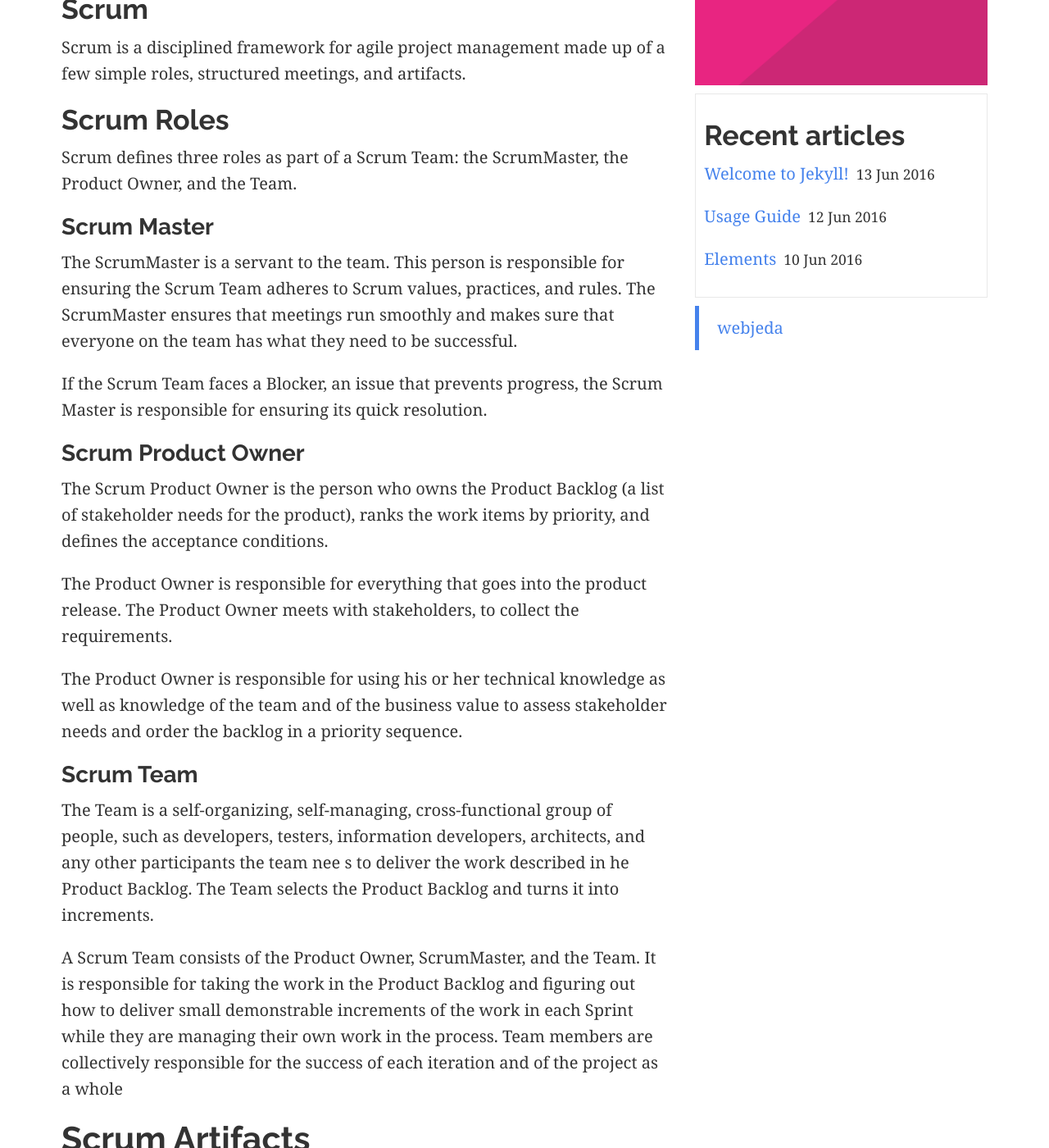
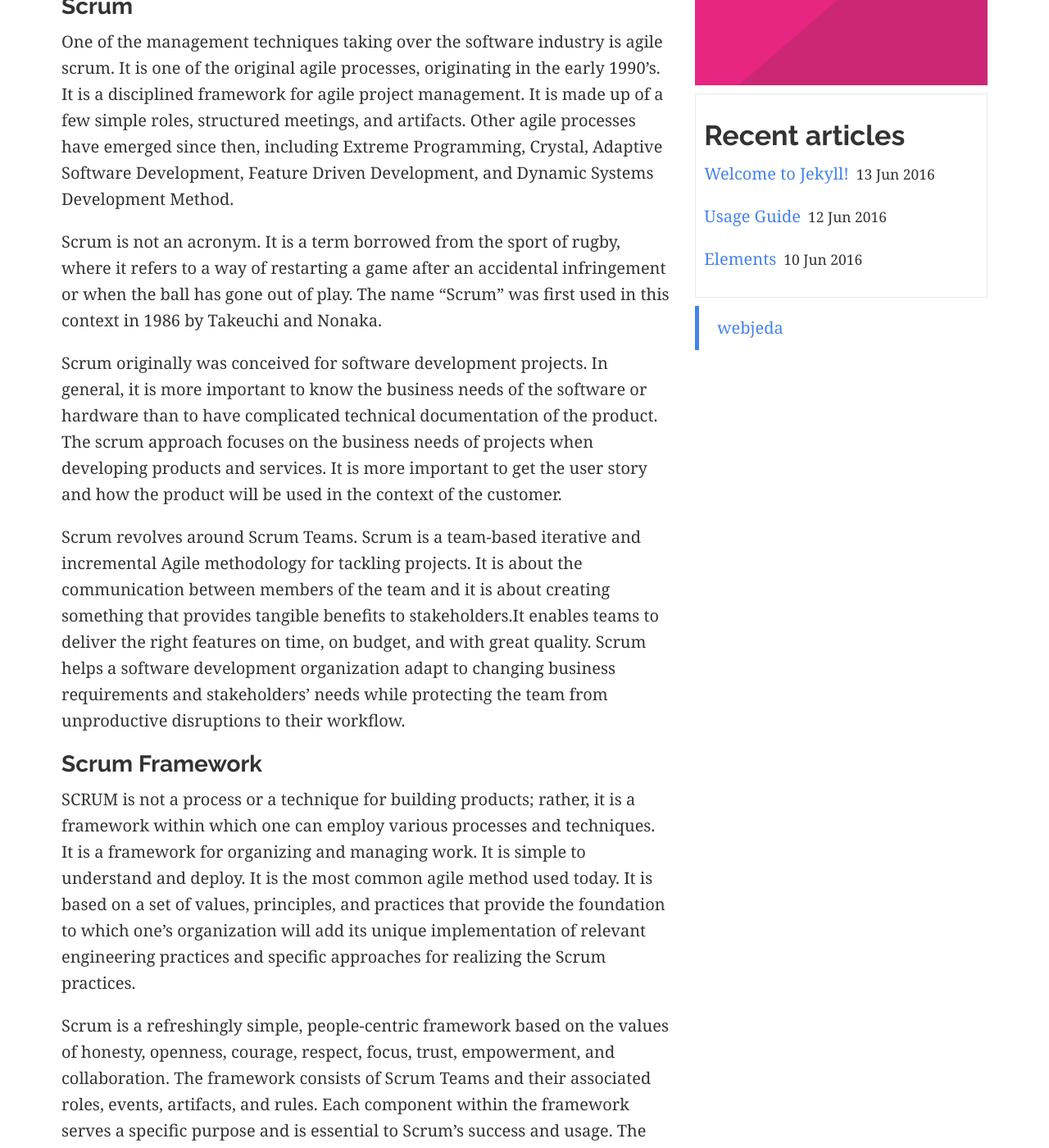
Before and after one commit to profbmuthu/CCrime, a Jekyll site: the page built from _posts/2017-2-1-retrospective.md, in a window 1280 px wide and 1400 px high, scrolled down 233 px. Shown: the whole window at 82% size. Built offline with Jekyll 4.4.1, drawn with Linux system fonts in a browser that asks for light colours; comment, search, counter and statistics services are not loaded; some of the changed text lies outside the part shown.

Commit message:
Update 2017-2-1-retrospective.md

```diff
--- a/_posts/2017-2-1-retrospective.md
+++ b/_posts/2017-2-1-retrospective.md
@@ -7,35 +7,23 @@ img: image-1.png
 categories: [one, two]
 published: true
 ---
-## Scrum
 
-Scrum is a disciplined framework for agile project management made up of a few simple roles, structured meetings, and artifacts.
+### Scrum
 
-## Scrum Roles
+One of the management techniques taking over the software industry is agile scrum. It is one of the original agile processes, originating in the early 1990’s. It is a disciplined framework for agile project management. It is made up of a few simple roles, structured meetings, and artifacts. Other agile processes have emerged since then, including Extreme Programming, Crystal, Adaptive Software Development, Feature Driven Development, and Dynamic Systems Development Method.
 
-Scrum defines three roles as part of a Scrum Team: the ScrumMaster, the Product Owner, and the Team.
+Scrum is not an acronym. It is a term borrowed from the sport of rugby, where it refers to a way of restarting a game after an accidental infringement or when the ball has gone out of play. The name “Scrum” was first used in this context in 1986 by Takeuchi and Nonaka.
 
-### Scrum Master
+Scrum originally was conceived for software development projects. In general, it is more important to know the business needs of the software or hardware than to have complicated technical documentation of the product. The scrum approach focuses on the business needs of projects when developing products and services. It is more important to get the user story and how the product will be used in the context of the customer.
 
-The ScrumMaster is a servant to the team. This person is responsible for ensuring the Scrum Team adheres to Scrum values, practices, and rules. The ScrumMaster ensures that meetings run smoothly and makes sure that everyone on the team has what they need to be successful.
+Scrum revolves around Scrum Teams. Scrum is a team-based iterative and incremental Agile methodology for tackling projects. It is about the communication between members of the team and it is about creating something that provides tangible benefits to stakeholders.It enables teams to deliver the right features on time, on budget, and with great quality. Scrum helps a software development organization adapt to changing business requirements and stakeholders’ needs while protecting the team from unproductive disruptions to their workflow.
 
-If the Scrum Team faces a Blocker, an issue that prevents progress, the Scrum Master is responsible for ensuring its quick resolution.
+### Scrum Framework
 
-### Scrum Product Owner
+SCRUM is not a process or a technique for building products; rather, it is a framework within which one can employ various processes and techniques.  It is a framework for organizing and managing work. It is simple to understand and deploy. It is the most common agile method used today.  It is based on a set of values, principles, and practices that provide the foundation to which one's organization will add its unique implementation of relevant engineering practices and specific approaches for realizing the Scrum practices.
 
-The Scrum Product Owner is the person who owns the Product Backlog (a list of stakeholder needs for the product), ranks the work items by priority, and defines the acceptance conditions.
+Scrum is a refreshingly simple, people-centric framework based on the values of honesty, openness, courage, respect, focus, trust, empowerment, and collaboration.   The framework consists of Scrum Teams and their associated roles, events, artifacts, and rules. Each component within the framework serves a specific purpose and is essential to Scrum’s success and usage.    The rules of Scrum bind together the events, roles, and artifacts, governing the relationships and interaction between them.
 
-The Product Owner is responsible for everything that goes into the product release. The Product Owner meets with stakeholders, to collect the requirements.
-
-The Product Owner is responsible for using his or her technical knowledge as well as knowledge of the team and of the business value to assess stakeholder needs and order the backlog in a priority sequence.
-
-
-### Scrum Team
-
-The Team is a self-organizing, self-managing, cross-functional group of people, such as developers, testers, information developers, architects, and any other participants the team nee s to deliver the work described in  he Product Backlog. The Team selects the Product Backlog and turns it into increments.
-
-A Scrum Team consists of the Product Owner, ScrumMaster, and the Team. It is responsible for taking the work in the Product Backlog and figuring out how to deliver small demonstrable increments of the work in each Sprint while they are managing their own work in the process. Team members are collectively responsible for the success of each iteration and of the project as
-a whole
 
 # Scrum Artifacts
 
```
